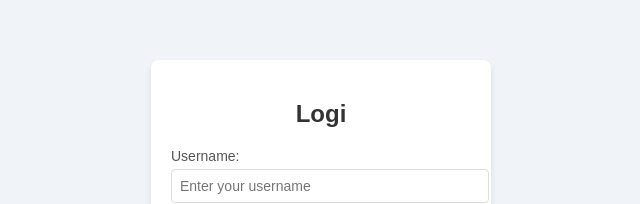
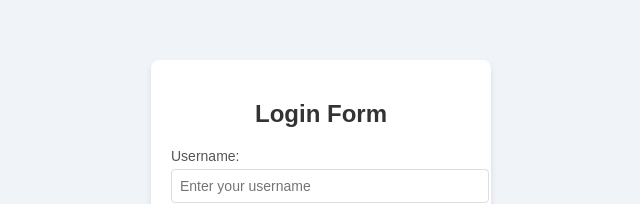
Before and after one commit to Pasindurandima/loginform, a plain HTML site: page index.html in a window 1280 px wide. Shown: the part 190-394 px from the top of the page, without its empty margins (319-959 px from the left). Drawn offline with Linux system fonts and the light colour scheme.

Commit message:
socend commit

```diff
--- a/index.html
+++ b/index.html
@@ -8,7 +8,7 @@
 </head>
 <body>
   <div class="login-container">
-    <h2>Logi</h2>
+    <h2>Login Form</h2>
     <form id="loginForm">
       <div class="form-group">
         <label for="username">Username:</label>
```
